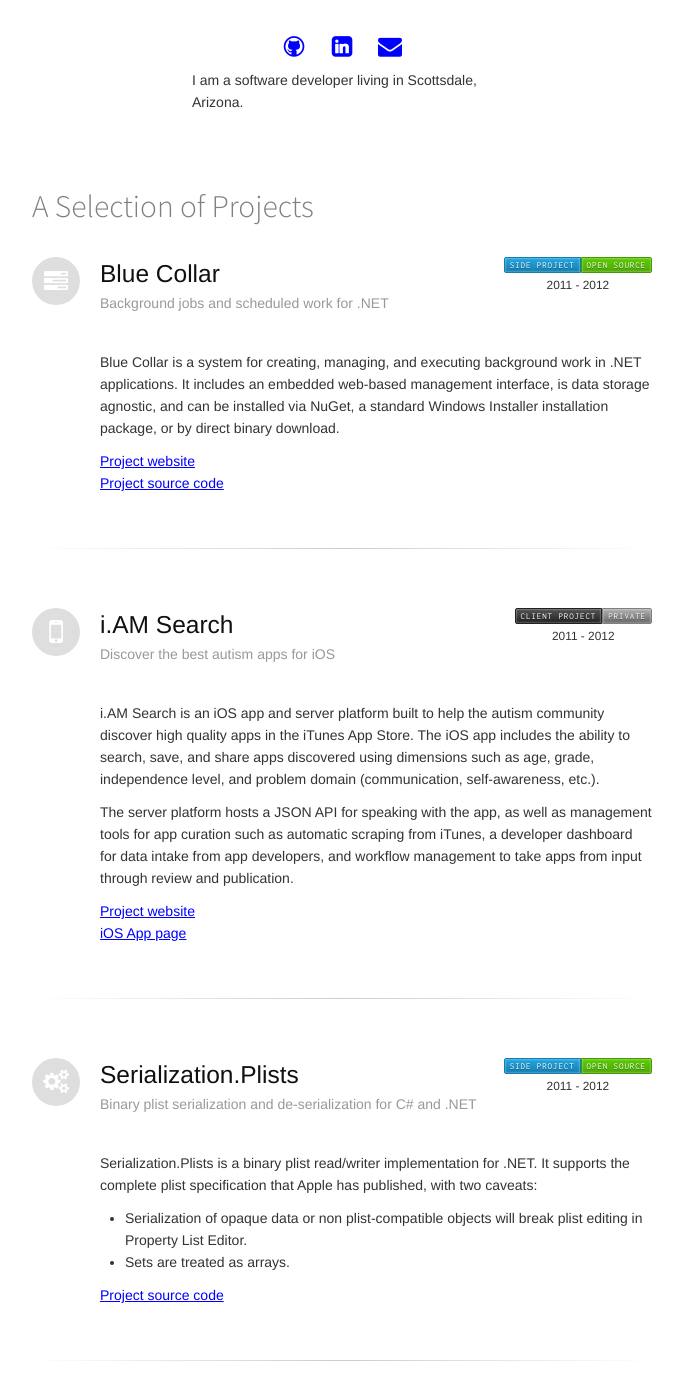
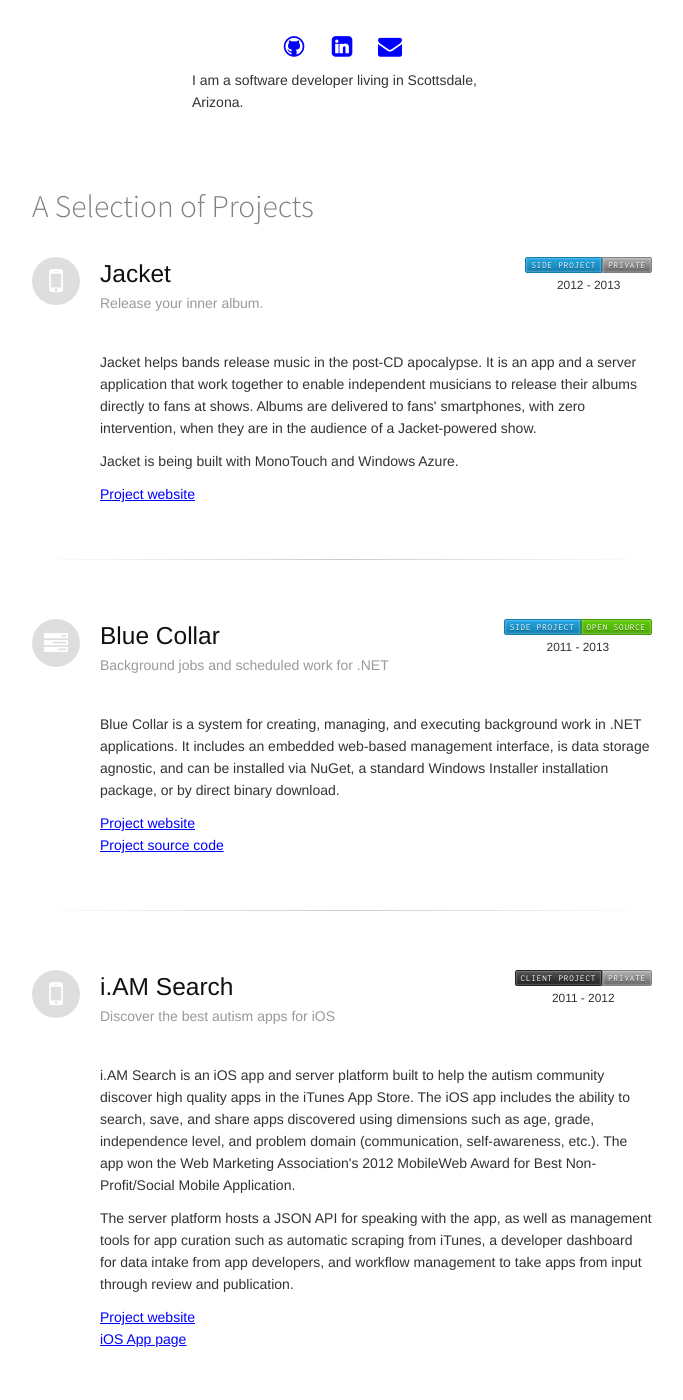
Before and after one commit to ChadBurggraf/chadb-me, a Jekyll site: the page built from index.html, in a window 1280 px wide and 1400 px high, scrolled down 295 px. Shown: the whole window, without its empty margins (298-981 px from the left). Built offline with Jekyll 4.4.1, drawn with Linux system fonts in a browser that asks for light colours; some of the changed text lies outside the part shown.

Commit message:
Add Jacket project.

```diff
--- a/_includes/project-blue-collar.html
+++ b/_includes/project-blue-collar.html
@@ -1,6 +1,6 @@
 <div class="project-badge">
 	{% include badge-side-project-open-source.html %}
-	<small>2011 - 2012</small>
+	<small>2011 - 2013</small>
 </div>
 
 <p class="project-icon"><i class="icon-tasks"></i></p>
--- a/_includes/project-i-am-search.html
+++ b/_includes/project-i-am-search.html
@@ -10,7 +10,7 @@
 <p class="byline">Discover the best autism apps for iOS</p>
 
 <p>
-	i.AM Search is an iOS app and server platform built to help the autism community discover high quality apps in the iTunes App Store. The iOS app includes the ability to search, save, and share apps discovered using dimensions such as age, grade, independence level, and problem domain (communication, self-awareness, etc.).
+	i.AM Search is an iOS app and server platform built to help the autism community discover high quality apps in the iTunes App Store. The iOS app includes the ability to search, save, and share apps discovered using dimensions such as age, grade, independence level, and problem domain (communication, self-awareness, etc.). The app won the Web Marketing Association's 2012 MobileWeb Award for Best Non-Profit/Social Mobile Application.
 </p>
 
 <p>
--- /dev/null
+++ b/_includes/project-jacket.html
@@ -0,0 +1,22 @@
+<div class="project-badge">
+	{% include badge-side-project-private.html %}
+	<small>2012 - 2013</small>
+</div>
+
+<p class="project-icon"><i class="icon-mobile-phone"></i></p>
+
+<h3>Jacket</h3>
+
+<p class="byline">Release your inner album.</p>
+
+<p>
+	Jacket helps bands release music in the post-CD apocalypse. It is an app and a server application that work together to enable independent musicians to release their albums directly to fans at shows. Albums are delivered to fans' smartphones, with zero intervention, when they are in the audience of a Jacket-powered show.
+</p>
+
+<p>
+	Jacket is being built with MonoTouch and Windows Azure.
+</p>
+
+<p>
+	<a href="https://jacket.io/">Project website</a><br>
+</p>
--- a/_includes/project-serialization-plists.html
+++ b/_includes/project-serialization-plists.html
@@ -14,8 +14,8 @@
 </p>
 
 <ul>
-	<li>Serialization of opaque data or non plist-compatible objects will break plist editing in Property List Editor.</li>
-	<li>Sets are treated as arrays.</li>
+	<li>Serialization of opaque data or non plist-compatible objects will break plist editing in Property List Editor</li>
+	<li>Sets are treated as arrays</li>
 </ul>
 
 <p>
--- a/index.html
+++ b/index.html
@@ -15,6 +15,10 @@
 
 <section id="projects" class="projects">
 	<h2>A Selection of Projects</h2>
+
+	{% include project-jacket.html %}
+
+	<hr class="soften">
 
 	{% include project-blue-collar.html %}
 
```
